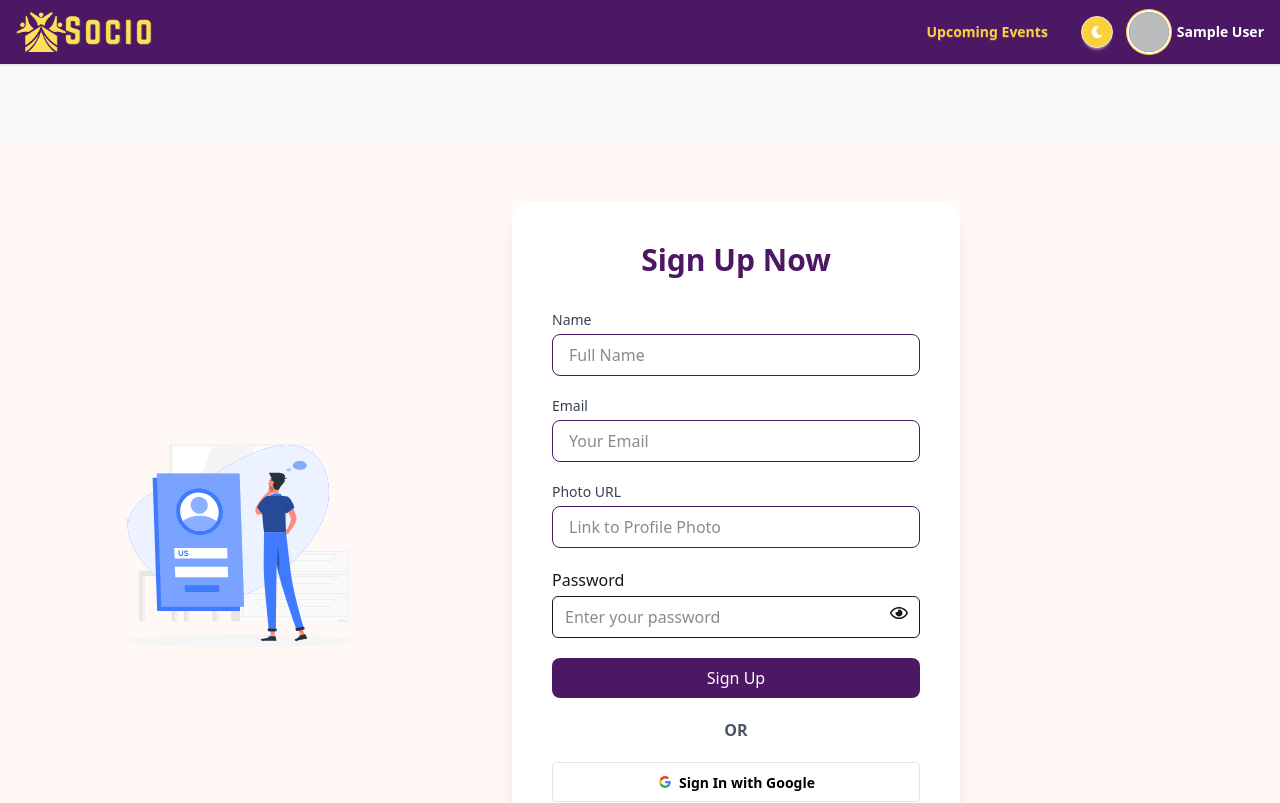
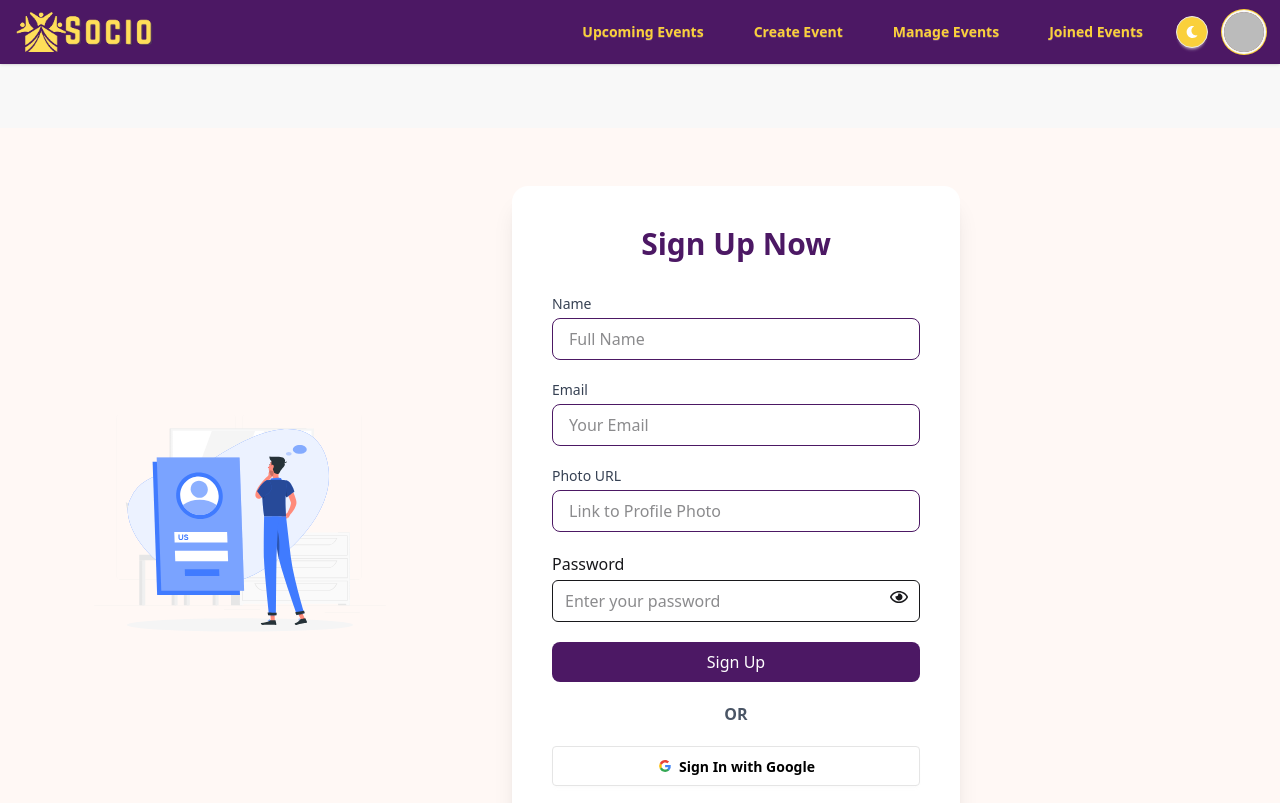
Before and after one commit to MohammadFakhruddin/socio-client, a React (Vite) app: page /auth/signup in a window 1280 px wide. Shown: the top 803 px of the page. Built offline with nearby package versions, Linux system fonts and the light colour scheme; no server answers; sample sign-in values are in the browser's storage.

Commit message:
fixed navbar and added review section

```diff
--- a/package.json
+++ b/package.json
@@ -29,7 +29,8 @@
     "react-datepicker": "^8.4.0",
     "react-icons": "^5.5.0",
     "react-router": "^7.6.2",
-    "react-toastify": "^11.0.5"
+    "react-toastify": "^11.0.5",
+    "swiper": "^11.2.10"
   },
   "devDependencies": {
     "@vitejs/plugin-react": "^4.5.2",
--- a/src/Components/Navbar.jsx
+++ b/src/Components/Navbar.jsx
@@ -1,4 +1,4 @@
-import { useContext, useEffect, useState } from "react";
+import { useContext, useEffect, useState, useRef } from "react";
 import { Link, useNavigate } from "react-router";
 import { AuthContext } from "../Provider/AuthContext";
 import logo from "../assets/socio-logo.png";
@@ -8,12 +8,25 @@ const Navbar = () => {
   const [theme, setTheme] = useState("light");
   const { user, logOut } = useContext(AuthContext);
   const navigate = useNavigate();
+  const [dropdownOpen, setDropdownOpen] = useState(false);
+  const dropdownRef = useRef(null);
 
-  // Load saved theme from localStorage
+  // Load saved theme
   useEffect(() => {
     const storedTheme = localStorage.getItem("theme") || "light";
     setTheme(storedTheme);
     document.documentElement.setAttribute("data-theme", storedTheme);
+  }, []);
+
+  // Close dropdown when clicking outside
+  useEffect(() => {
+    function handleClickOutside(event) {
+      if (dropdownRef.current && !dropdownRef.current.contains(event.target)) {
+        setDropdownOpen(false);
+      }
+    }
+    document.addEventListener("mousedown", handleClickOutside);
+    return () => document.removeEventListener("mousedown", handleClickOutside);
   }, []);
 
   const toggleTheme = () => {
@@ -30,7 +43,7 @@ const Navbar = () => {
   };
 
   return (
-    <div className="navbar bg-primary shadow px-4">
+    <div className="navbar bg-primary shadow px-4 fixed top-0 left-0 w-full z-50">
       <div className="flex-1">
         <Link to="/" className="flex items-center gap-2">
           <img src={logo} alt="Socio Logo" className="h-10" />
@@ -38,10 +51,27 @@ const Navbar = () => {
       </div>
 
       <div className="flex-none flex items-center gap-4">
+        {/* Always visible */}
         <Link to="/upcoming" className="btn btn-ghost text-sm text-secondary">
           Upcoming Events
         </Link>
 
+        {/* Protected links for logged-in users */}
+        {user && (
+          <>
+            <Link to="/create" className="btn btn-ghost text-sm text-secondary">
+              Create Event
+            </Link>
+            <Link to="/manage" className="btn btn-ghost text-sm text-secondary">
+              Manage Events
+            </Link>
+            <Link to="/joined" className="btn btn-ghost text-sm text-secondary">
+              Joined Events
+            </Link>
+          </>
+        )}
+
+        {/* Theme toggle */}
         <button
           onClick={toggleTheme}
           className="btn btn-sm btn-circle bg-secondary text-white"
@@ -62,8 +92,12 @@ const Navbar = () => {
             </Link>
           </div>
         ) : (
-          <div className="dropdown dropdown-end relative flex items-center gap-2">
-            <div tabIndex={0} className="avatar cursor-pointer">
+          // Avatar Dropdown
+          <div className="relative" ref={dropdownRef}>
+            <div
+              className="avatar cursor-pointer flex items-center gap-2"
+              onClick={() => setDropdownOpen(!dropdownOpen)}
+            >
               <div className="w-10 rounded-full ring ring-secondary ring-offset-base-100 ring-offset-2">
                 <img
                   src={user.photoURL || "https://i.ibb.co/MBtjqXQ/default-avatar.png"}
@@ -71,26 +105,20 @@ const Navbar = () => {
                 />
               </div>
             </div>
-            <span className="text-sm font-semibold text-white hidden sm:block">
-              {user.displayName || "Anonymous"}
-            </span>
 
-            <ul
-              tabIndex={0}
-              className="dropdown-content mt-[200px] p-2 shadow bg-base-100 rounded-box w-52"
-            >
-              <li><Link to="/create">Create Event</Link></li>
-              <li><Link to="/manage">Manage Events</Link></li>
-              <li><Link to="/joined">Joined Events</Link></li>
-              <li>
+            {dropdownOpen && (
+              <div className="absolute right-0 mt-2 w-48 bg-white shadow-lg rounded-lg border border-gray-200 z-50">
+                <div className="px-4 py-2 text-gray-800 font-semibold border-b">
+                  {user.displayName || "Anonymous"}
+                </div>
                 <button
                   onClick={handleLogOut}
-                  className="text-red-500 hover:text-red-700"
+                  className="w-full text-left px-4 py-2 text-red-500 hover:bg-red-100"
                 >
                   Logout
                 </button>
-              </li>
-            </ul>
+              </div>
+            )}
           </div>
         )}
       </div>
--- /dev/null
+++ b/src/Components/ReviewSlider.jsx
@@ -0,0 +1,54 @@
+import { Swiper, SwiperSlide } from "swiper/react";
+import { Autoplay, Pagination } from "swiper/modules";
+import "swiper/css";
+import "swiper/css/pagination";
+import { useEffect, useState } from "react";
+import axios from "axios";
+
+const ReviewSlider = () => {
+  const [reviews, setReviews] = useState([]);
+
+  useEffect(() => {
+    axios.get("https://socio-server.vercel.app/reviews")
+      .then(res => setReviews(res.data))
+      .catch(err => console.error("Error fetching reviews:", err));
+  }, []);
+
+  return (
+    <div className="max-w-5xl mx-auto px-4 py-10">
+      <h2 className="text-3xl font-bold text-center text-primary mb-8">What Our Users Say</h2>
+
+<div className="[&_.swiper-pagination]:mt-8">
+  <Swiper
+    modules={[Autoplay, Pagination]}
+    spaceBetween={30}
+    slidesPerView={1}
+    autoplay={{ delay: 3000, disableOnInteraction: false }}
+    pagination={{ clickable: true }}
+    breakpoints={{
+      640: { slidesPerView: 1 },
+      1024: { slidesPerView: 3 },
+    }}
+    className="pb-12"
+  >
+    {reviews.map((item, index) => (
+      <SwiperSlide key={index}>
+        <div className="bg-white shadow-md rounded-xl p-6 flex flex-col items-center text-center">
+          <img
+            src={item.img}
+            alt={item.name}
+            className="w-20 h-20 object-cover rounded-full mb-4 border-2 border-gray-200"
+          />
+          <h3 className="font-semibold text-lg">{item.name}</h3>
+          <p className="text-gray-600 mt-3 leading-relaxed">{item.review}</p>
+        </div>
+      </SwiperSlide>
+    ))}
+  </Swiper>
+</div>
+
+    </div>
+  );
+};
+
+export default ReviewSlider;
--- a/src/Layout/MainLayout.jsx
+++ b/src/Layout/MainLayout.jsx
@@ -4,11 +4,19 @@ import Footer from '../Components/Footer';
 
 const MainLayout = () => {
     return (
-        <div>
-            <Navbar></Navbar>
-            <Outlet></Outlet>
-            <Footer></Footer>
-        </div>
+         <div className="flex flex-col min-h-screen">
+      <div className="mb-6">
+        <Navbar />
+      </div>
+
+      <main className="flex-grow my-6">
+        <Outlet />
+      </main>
+
+      <div className="mt-6">
+        <Footer />
+      </div>
+    </div>
     );
 };
 
--- a/src/Pages/Home.jsx
+++ b/src/Pages/Home.jsx
@@ -3,6 +3,7 @@ import Features from '../Components/Features';
 import Gallery from '../Components/Gallery';
 import Newsletter from '../Components/Newsletter';
 import Banner from '../Components/Banner';
+import ReviewSlider from '../Components/ReviewSlider';
 
 const Home = () => {
     return (
@@ -10,6 +11,7 @@ const Home = () => {
             <Banner></Banner>
             <Features></Features>
             <Gallery></Gallery>
+            <ReviewSlider></ReviewSlider>
             <Newsletter></Newsletter>
         </div>
     );
--- a/src/Pages/ManageEvents.jsx
+++ b/src/Pages/ManageEvents.jsx
@@ -49,7 +49,7 @@ const ManageEvents = () => {
   if (loading) return <p className="text-center mt-10">Loading your events...</p>;
 
   if (!events.length)
-    return <p className="text-center mt-10">You haven't created any events yet.</p>;
+    return <p className="text-center justify-center items-center mt-10">You haven't created any events yet.</p>;
 
   return (
     <div className="max-w-4xl mx-auto p-6">
```
Also changed, not shown: 1 other file (tests, documents, lock files or other folders).
